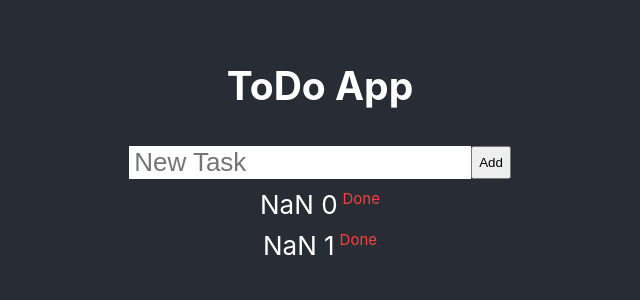
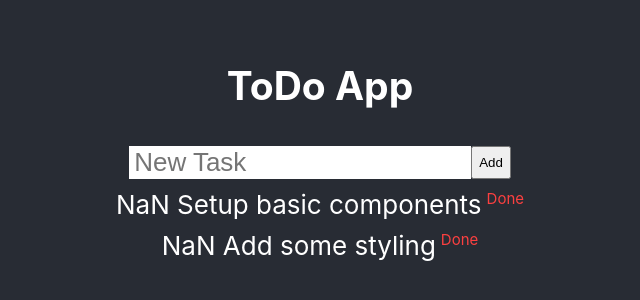
Before and after one commit to AnnKemp/todolist, a React (Create React App) app: page / in a window 1280 px wide. Shown: the part 252-552 px from the top of the page, without its empty margins (320-960 px from the left). Built offline with nearby package versions, Linux system fonts and the light colour scheme.

Commit message:
making everything that is adjusted for the use of the context hooks up-to-date

```diff
--- a/src/App.js
+++ b/src/App.js
@@ -1,5 +1,6 @@
 import React, { useState } from 'react';
 import { ItemList, NewItem } from "./components/Items";
+import TodoContext from "./contexts/TodoContext"; // deze ook importeren
 import './App.css';
 
 const initialItems=["Setup basic components", "Add some styling"];
@@ -18,6 +19,8 @@ function App() {
         setItems(copy);
     }
   return (
+      // hier de context hook van waarden voorzien
+      <TodoContext.Provider value={{ items, add: handleAddItem, remove: handleRemoveItem }}>
     <div className="App">
         <header className="App-header">
             <h2>ToDo App</h2>
@@ -25,6 +28,7 @@ function App() {
             <ItemList items={items} remove={handleRemoveItem} />
         </header>
     </div>
+      </TodoContext.Provider>
   );
 }
 
--- a/src/components/Items.js
+++ b/src/components/Items.js
@@ -1,17 +1,30 @@
 import React, { useState } from "react";
+import TodoContext from "../contexts/TodoContext"; // deze hier ook importeren
 
-export function NewItem({ add }){
+export function NewItem(){
     const [text, setText] = useState("");
 
     return(
+        // hier de waarden uit de context hook halen
+        <TodoContext.Consumer>
+            {values => (
         <div className="Item">
             <input type="text" placeholder="New Task" value={text} onChange={e => setText(e.target.value)}></input>
-            <button onClick={() => add(text)}>Add</button>
+            <button onClick={() => values.add(text)}>Add</button>
         </div>
+            )}
+        </TodoContext.Consumer>
     );
 }
-export function ItemList({ items = [], remove }){
-    return items.map((item, i) => <Item text={i} key={i} remove={remove} />);
+export function ItemList(){
+    return (
+        // hier de waarden uit de context hook halen
+        <TodoContext.Consumer>
+            {values =>
+        values.items.map((item, i) => <Item text={item} key={i} remove={values.remove} />)
+            }
+        </TodoContext.Consumer>
+        );
 }
 export function Item({ text, index, remove }){
     return(
```
